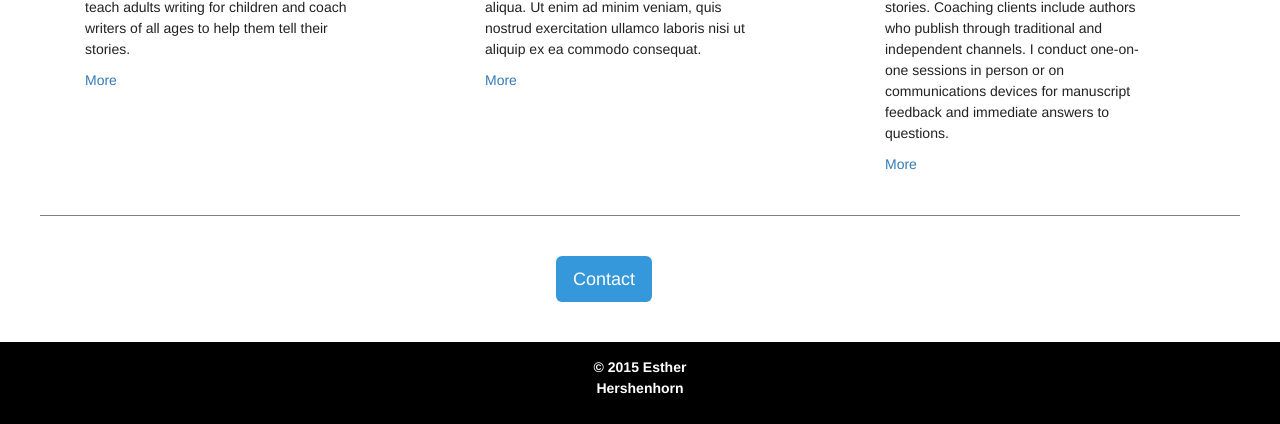
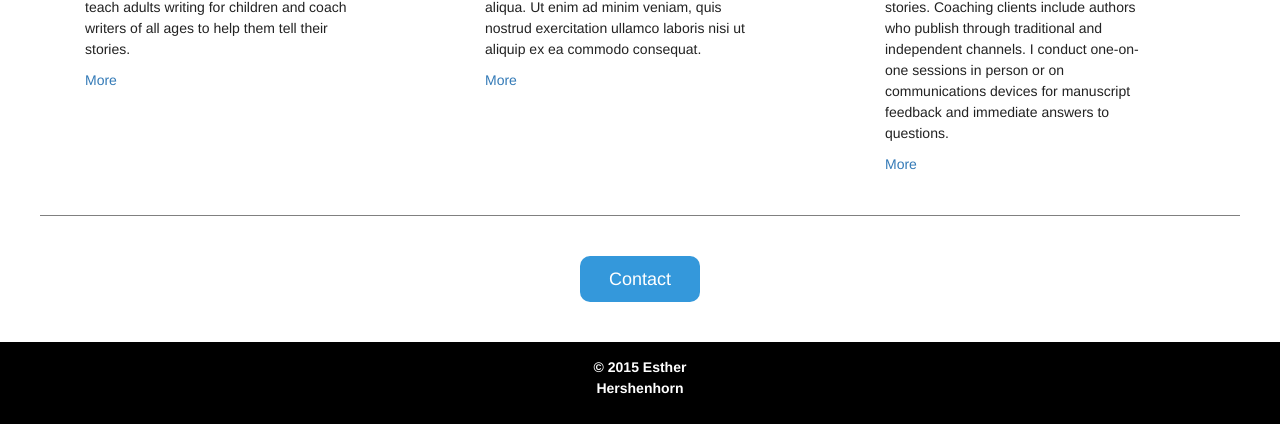
Before and after one commit to paula-c-schuler/planner.dev, a PHP site: page /index.php in a window 1280 px wide. Shown: the part 803-1227 px from the top of the page. Run offline with PHP 8.4, Linux system fonts and the light colour scheme.

Commit message:
Button improvements, centered, CSS improved.

```diff
--- a/public/contact-button.html
+++ b/public/contact-button.html
@@ -1,6 +1,5 @@
 <div class="row row-top-buffer">
-	<div class="col-1-12 offset-one-half-less bottom-buffer-4">
-		<a href="about.php#contact" class="btn btn-lg button-contact my-button" role="button">Contact</a>
-	    <!-- <button class="contact-button" href="about.php#contact">Contact</button> -->
+	<div class="bottom-buffer-4">
+		<a  id="button-contact" href="about.php#contact" class="btn btn-lg button-contact my-button" role="button">Contact</a>
 	</div>
 </div>
--- a/public/css/main.css
+++ b/public/css/main.css
@@ -489,6 +489,7 @@ footer li {
 /* Creates bottom margins */
 .bottom-buffer-4 {
 	margin-bottom: 4rem;
+	text-align: center;
 }
 
 .row-top-buffer {
@@ -527,32 +528,30 @@ footer li {
 	LINKS - NOT FINISHED
 \*------------------------------------*/
 
-/* Nav and Footer Links =====================*/
+/* Nav and Footer Links */
+/* =============================================*/
 nav a, footer a {
 	color: white;
 }
 
-
-/* Contact Button Link ============================*/
-/* Default colors */
+/* Contact Button Link */
+/* ============================================*/
+/* Using bootstrap default color */
 .button-contact {
 	background-color: #3498db;
 	color: white;
+	margin-right: auto;
+	margin-left: auto;
+	width: 120px;
+	text-align: center;
+	border-radius: 10px;
+}
+/* Centers the button on the page */
+#button-contact {
+	text-align: center;
 }
 
 a:hover .button-contact {
 	opacity: .5;
 	color: grey;
 }
-
-
-
-
-
-@media screen and (min-width:501px) {
-
-}
-
-@media screen and (min-width:800px) {
-
-}
```
